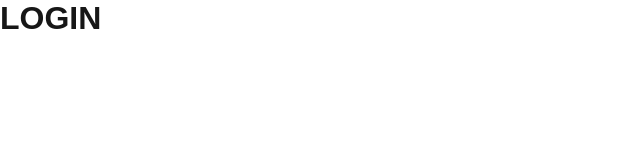
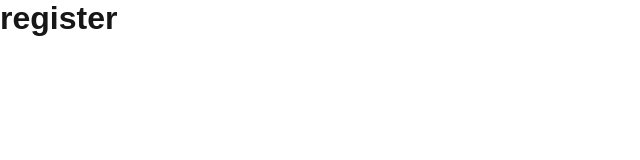
Before and after one commit to egotting/front-simple-ecommerce, a Next.js app: page /sign-up in a window 1280 px wide. Shown: the top 160 px of the page, without its empty margins (0-640 px from the left). Built offline with nearby package versions, Linux system fonts and the light colour scheme.

Commit message:
[feat]: Implementaçao e novas rotas

```diff
--- a/src/app/(public)/sign-up/page.tsx
+++ b/src/app/(public)/sign-up/page.tsx
@@ -1,7 +1,13 @@
-export default function Login() {
+import type {Metadata} from "next";
+
+export const metadata: Metadata = {
+    title: "sign-up",
+    description: "Generated by create next app",
+};
+export default function Register() {
     return (
         <>
-            <h1>LOGIN</h1>
+            <h1>register</h1>
         </>
     )
 }
```
